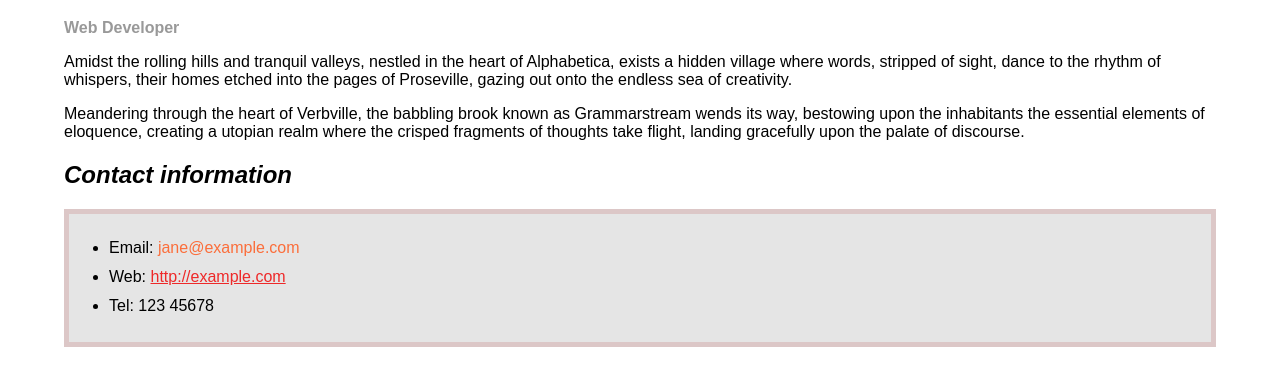
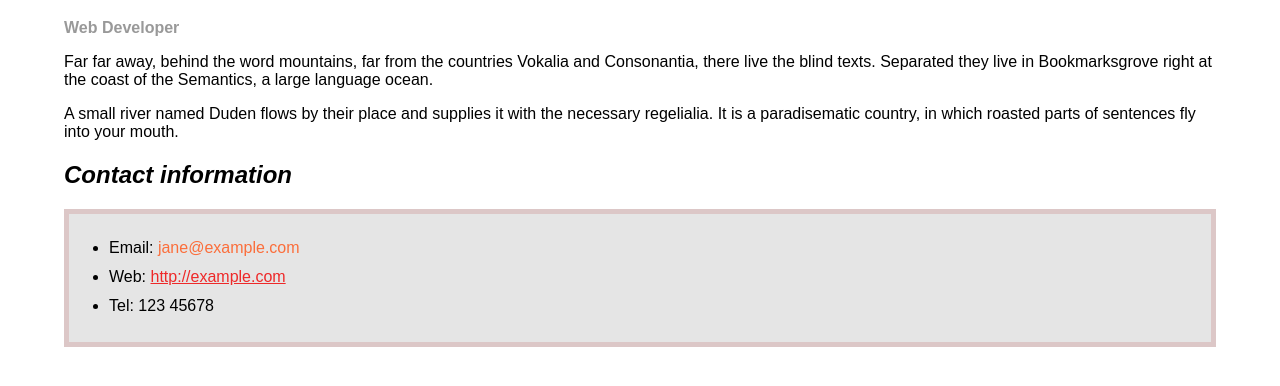
Before and after one commit to amritheshsiva/Biography_styling, a plain HTML site: page index.html in a window 1280 px wide. Shown: the part 82-468 px from the top of the page. Drawn offline with Linux system fonts and the light colour scheme.

Commit message:
Update index.html

```diff
--- a/index.html
+++ b/index.html
@@ -9,10 +9,11 @@
 <body>
   <h1>Jane Doe</h1>
 <div class="title">Web Developer</div>
-<p>Amidst the rolling hills and tranquil valleys, nestled in the heart of Alphabetica, exists a hidden village where words, stripped of sight, dance to the rhythm of whispers, their homes etched into the pages of Proseville, gazing out onto the endless sea of creativity.</p>
-<p>Meandering through the heart of Verbville, the babbling brook known as Grammarstream wends its way, bestowing upon the inhabitants the essential elements of eloquence, creating a utopian realm where the crisped fragments of thoughts take flight, landing gracefully upon the palate of discourse.</p>
+<p>Far far away, behind the word mountains, far from the countries Vokalia and Consonantia, there live the blind texts. Separated they live in Bookmarksgrove right at the coast of the Semantics, a large language ocean.</p>
+
+<p>A small river named Duden flows by their place and supplies it with the necessary regelialia. It is a paradisematic country, in which roasted parts of sentences fly into your mouth. </p>
+
 <h2>Contact information</h2>
-
 <div class="contact">
 <ul>
   <li>Email: <a class="email" href="mailto:jane@example.com">jane@example.com</a></li>
@@ -20,5 +21,5 @@
   <li>Tel: 123 45678</li>
 </ul>
 </div>
+
 </body>
-</html>
```
Lines whose indentation alone changed are shown as unchanged.
